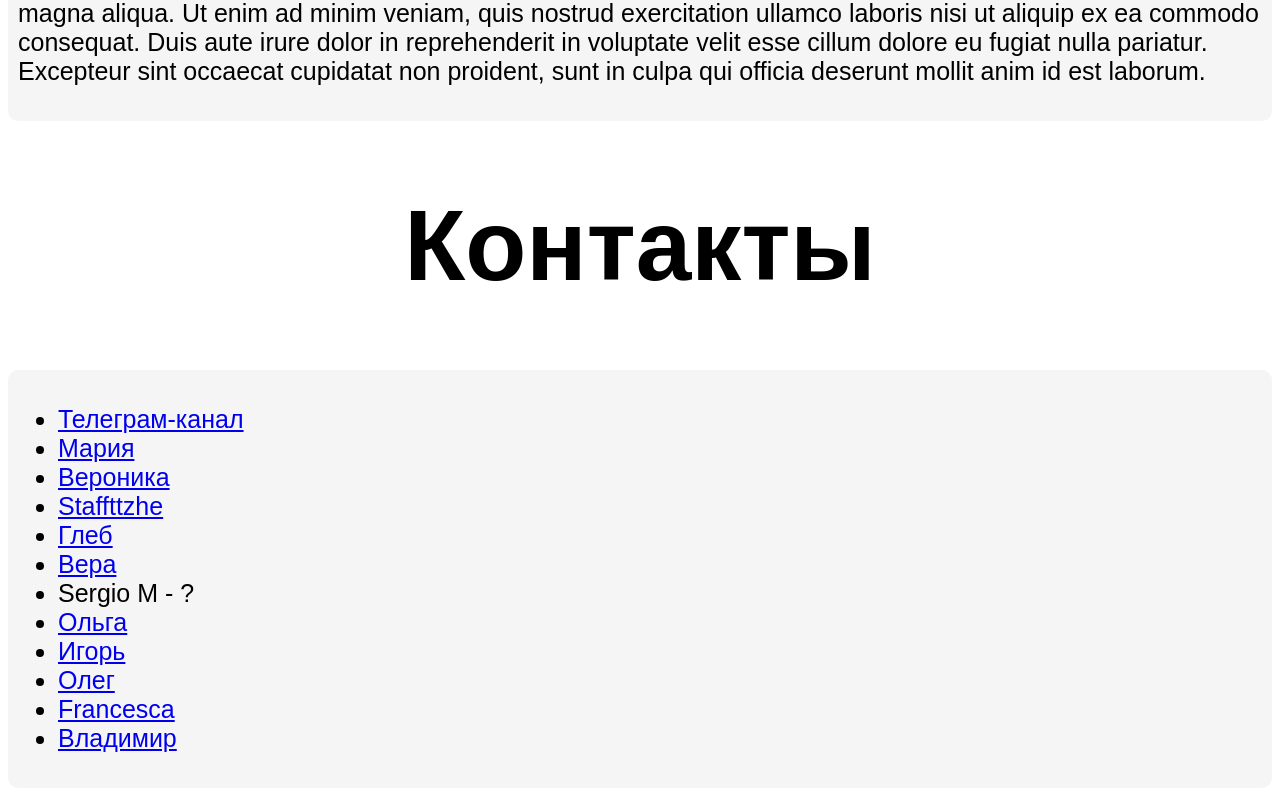
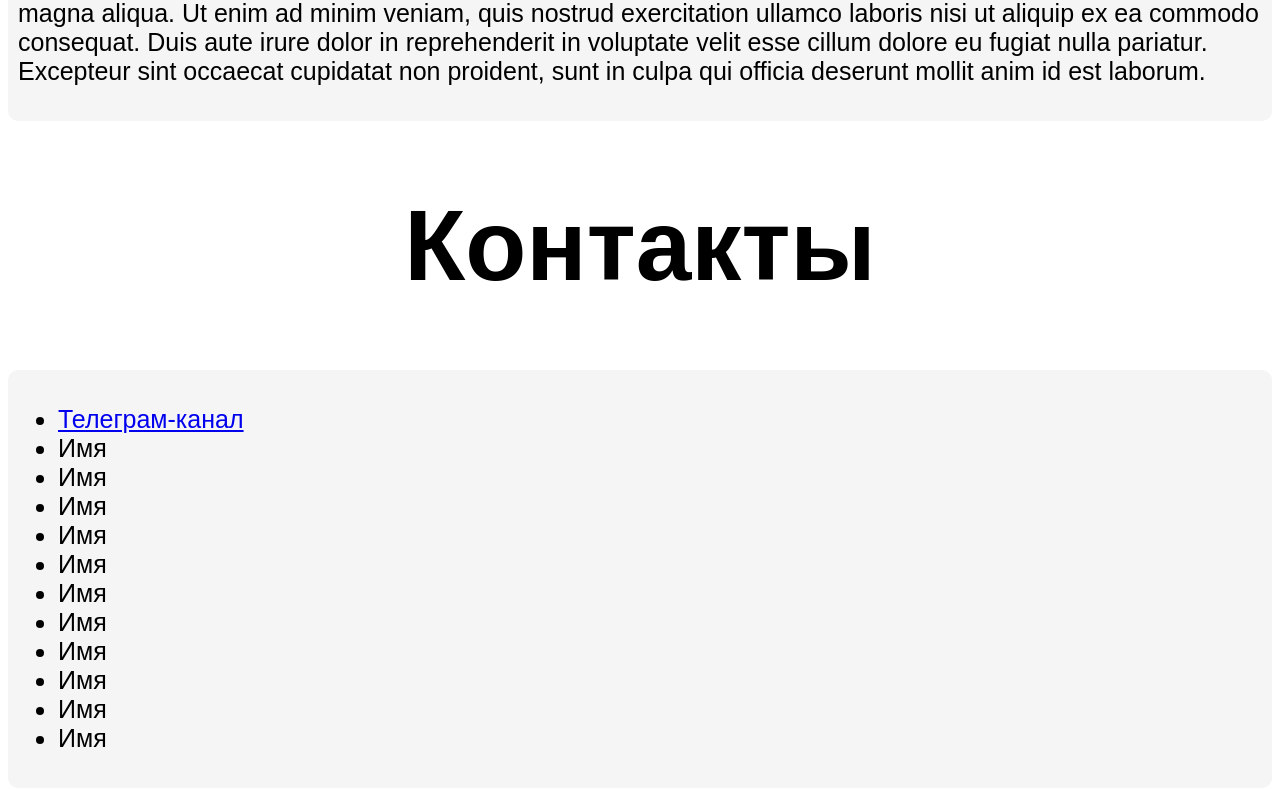
Before and after one commit to WLad004198/Time-Team-Landing, a React (Vite) app in the folder time-team-react-v4/: page / in a window 1280 px wide. Shown: the part 7041-7831 px from the top of the page. Built offline with nearby package versions, Linux system fonts and the light colour scheme.

Commit message:
Removed personal info from Contacts section

```diff
--- a/time-team-react-v4/src/Components/Main/Contacts/Contacts.jsx
+++ b/time-team-react-v4/src/Components/Main/Contacts/Contacts.jsx
@@ -5,18 +5,18 @@ export function Contacts(){
   return(
     <div className = "member-contacts-box">
       <List
-        elementOne={<Link href="https://t.me/timeteamhelp" text="Телеграм-канал"/>}
-        elementTwo={<Link href="https://t.me/Mariia12085" text="Мария"/>}
-        elementThree={<Link href="https://t.me/simplyred30" text="Вероника"/>}
-        elementFour={<Link href="https://t.me/staffchikzy" text="Staffttzhe"/>}
-        elementFive={<Link href="https://t.me/gleban_kaban" text="Глеб"/>}
-        elementSix={<Link href="https://t.me/Veraaaa4" text="Вера"/>}
-        elementSeven="Sergio M - ?"
-        elementEight={<Link href="https://t.me/sozvezdietara" text="Ольга"/>}
-        elementNine={<Link href="https://t.me/IKar_63" text = "Игорь"/>}
-        elementTen={<Link href="https://t.me/OLEG_NOVISAD" text="Олег"/>}
-        elementEleven={<Link href="https://t.me/NatashaArno_olivier" text="Francesca"/>}
-        elementTwelve={<Link href="https://t.me/W_Lad004" text="Владимир"/>}
+        elementOne={<Link href="https://t.me/vladontech" text="Телеграм-канал"/>}
+        elementTwo={'Имя'}
+        elementThree={'Имя'}
+        elementFour={'Имя'}
+        elementFive={'Имя'}
+        elementSix={'Имя'}
+        elementSeven={'Имя'}
+        elementEight={'Имя'}
+        elementNine={'Имя'}
+        elementTen={'Имя'}
+        elementEleven={'Имя'}
+        elementTwelve={'Имя'}
         className="member-contacts"
       />
     </div>
```
